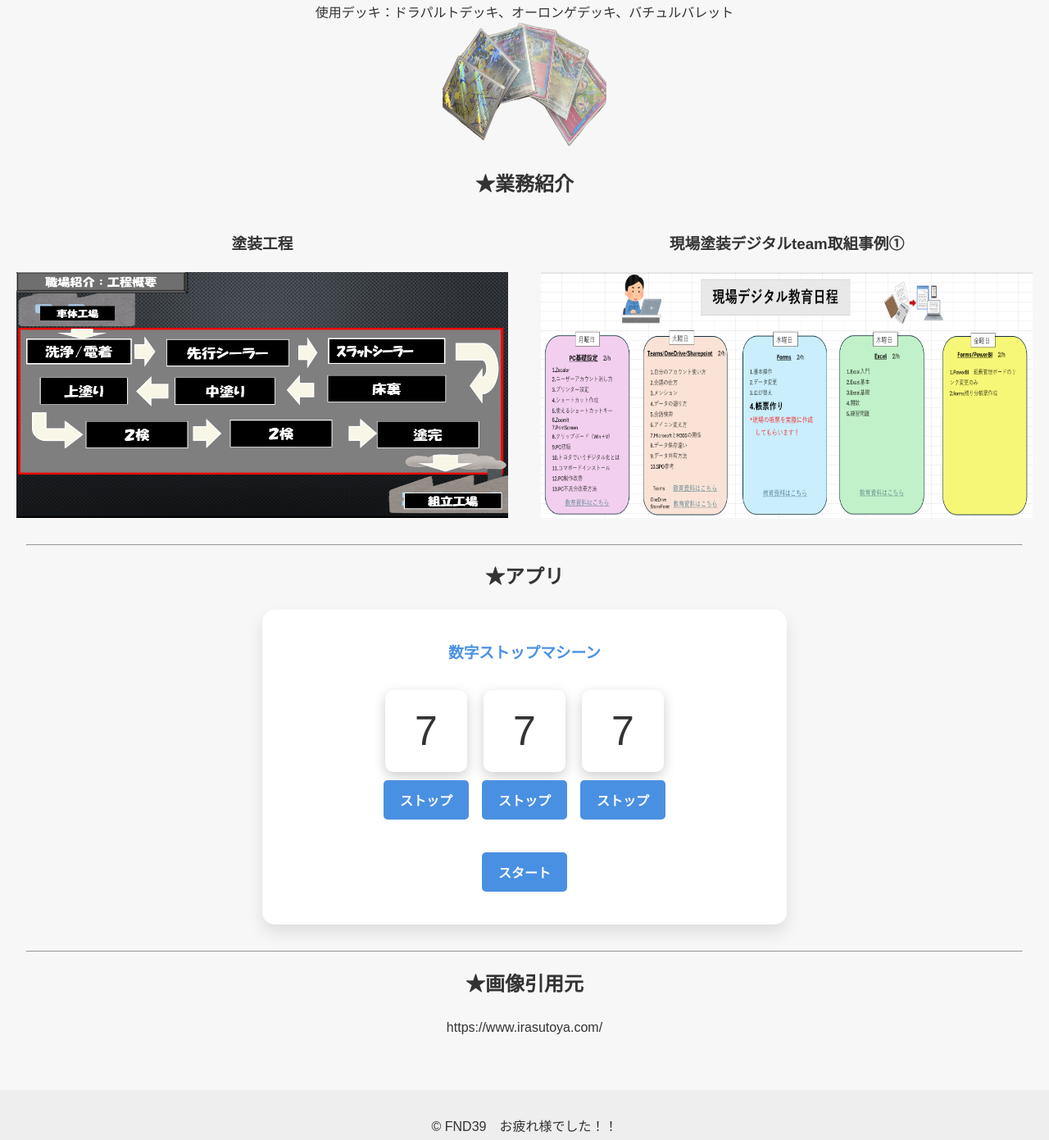
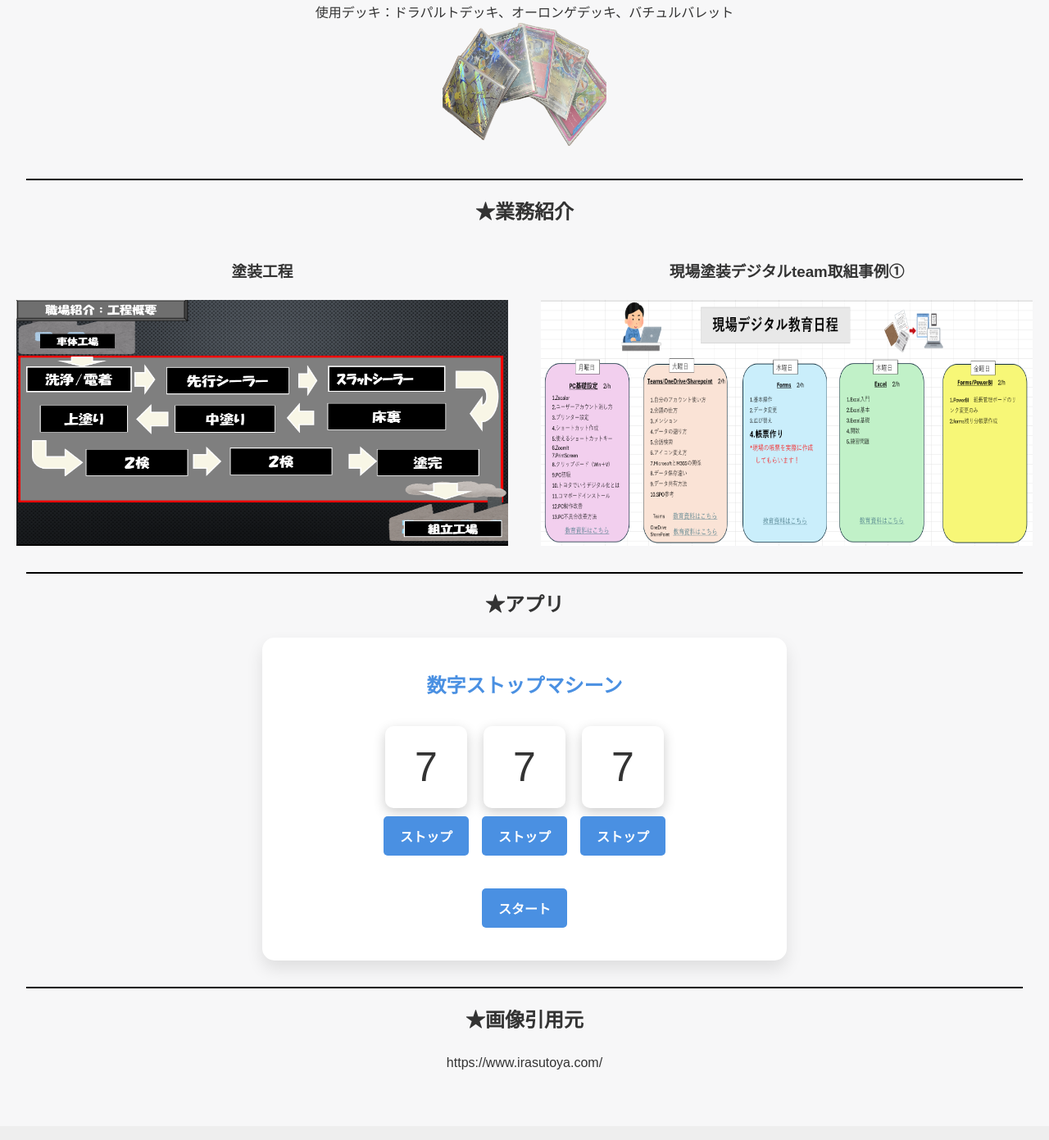
Before and after one commit to shoto-87/shoto-87.fnd39, a plain HTML site: page index.html in a window 1280 px wide. Shown: the part 2053-3444 px from the top of the page at 82% size. Drawn offline with Linux system fonts and the light colour scheme.

Commit message:
Update index.html

```diff
--- a/index.html
+++ b/index.html
@@ -64,6 +64,13 @@
           <li>使用デッキ：ドラパルトデッキ、オーロンゲデッキ、バチュルバレット</li>
           <img src="https://github.com/shoto-87/shoto-87.fnd39/blob/main/Image.png?raw=true" alt="error" width="200" height="150" />
         </ul>
+     </section>
+
+
+
+    <p class="double-line"></p>
+
+
    <section id="workprofile">
       <h2>★業務紹介</h2>
 
@@ -82,7 +89,9 @@
 
     </section>
 
-    <hr>
+    <p class="double-line"></p>
+
+
     <h2>★アプリ</h2>
     <section id="apuri">
       <div class="container">
@@ -112,7 +121,7 @@
       <script src="script.js"></script>
     </section>
 
-    <hr>
+    <p class="double-line"></p>
 
     <section id="other">
       <h2>★画像引用元</h2>
```
